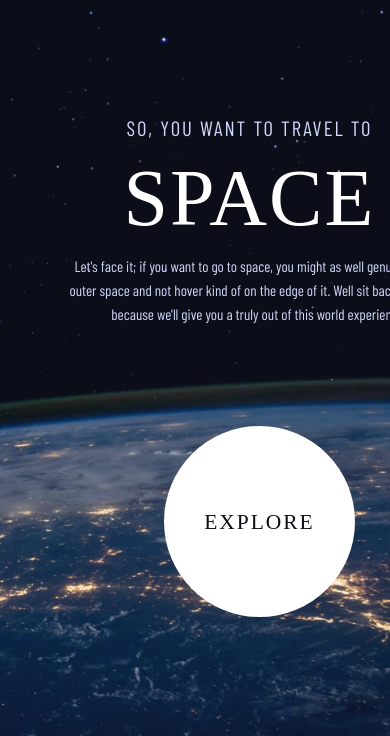
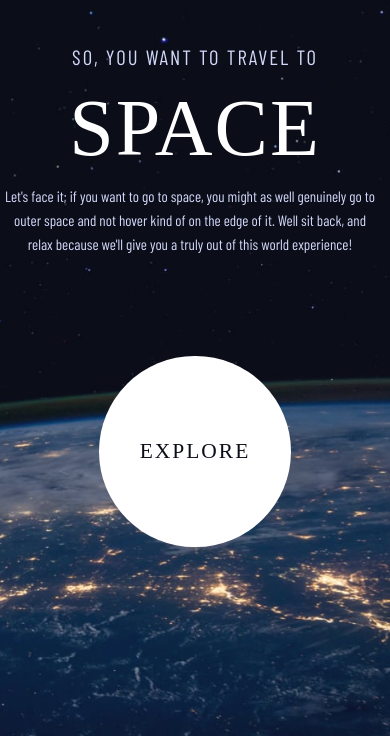
Before and after one commit to dusanlukic404/space-tourism, a website: page src/index.html in a window 390 px wide. Shown: the part 108-844 px from the top of the page. Drawn offline with nearby package versions, Linux system fonts and the light colour scheme; files that its build step writes are made by us from their sources; a web font is replaced by a local one.

Commit message:
tablet completed, issues removed

```diff
--- a/src/sass/base/_typography.scss
+++ b/src/sass/base/_typography.scss
@@ -131,7 +131,7 @@ a {
 
   @include breakpoint("tablet") {
     text-align: center;
-    max-width: rem(400);
+    // max-width: rem(400);
   }
 }
 
@@ -140,13 +140,16 @@ a {
     max-width: rem(410);
     margin-inline: auto;
   }
+
+  // @include breakpoint("mobile") {
+  //   max-width: 100%
+  //  ne radi!!!!!!!!! }
 }
 
 .technology-info {
   max-width: rem(351);
 
   @include breakpoint("tablet") {
-    text-align: center;
     max-width: rem(392);
     margin-top: rem(16);
   }
--- a/src/sass/components/_links.scss
+++ b/src/sass/components/_links.scss
@@ -58,11 +58,6 @@
   align-items: center;
   gap: rem(24);
 
-  @include breakpoint("tablet") {
-    justify-content: center;
-    margin-top: clamp(rem(30), 4vw + 0.3rem, rem(40));
-  }
-
   .crew-link {
     display: inline-block;
     width: 15px;
@@ -80,6 +75,11 @@
     &.crew-link--active {
       background-color: $clr-white;
     }
+  }
+
+  @include breakpoint("tablet") {
+    justify-content: center;
+    margin-top: clamp(rem(30), 4vw + 0.3rem, rem(40));
   }
 }
 
--- a/src/sass/layout/_sections.scss
+++ b/src/sass/layout/_sections.scss
@@ -13,14 +13,6 @@ body {
   background-repeat: no-repeat;
   background-size: cover;
   background-position: center;
-
-  display: grid;
-  grid-template-rows: min-content 1fr;
-
-  main:not(.technology main) {
-    display: grid;
-    place-items: center;
-  }
 }
 
 .container {
--- a/src/sass/pages/_crew.scss
+++ b/src/sass/pages/_crew.scss
@@ -3,10 +3,18 @@
 body[class="crew"] {
   background-image: url("../../assets/crew/background-crew-desktop.jpg");
 
+  display: grid;
+  grid-template-rows: min-content 1fr;
+  align-items: flex-end;
+
+  @include breakpoint("tablet") {
+    display: block;
+  }
+
   .section-text {
-    height: 100%;
     grid-column: 2;
 
+    height: 100%;
     display: flex;
     flex-direction: column;
     justify-content: space-between;
--- a/src/sass/pages/_home.scss
+++ b/src/sass/pages/_home.scss
@@ -3,15 +3,24 @@
 body[class="home"] {
   background-image: url("../../assets/home/background-home-desktop.jpg");
 
+  display: grid;
+  grid-template-rows: min-content 1fr;
+  align-items: center;
+
+  @include breakpoint("tablet") {
+    display: block;
+    background-image: url("../../assets/home/background-home-tablet.jpg");
+  }
+
   .home-section__text {
     grid-column: 2;
+
+    @include breakpoint("tablet") {
+      margin-top: clamp(rem(48), 5vw + 1rem, rem(106));
+    }
   }
 
   .home-section__btn {
     grid-column: 3;
   }
-
-  @include breakpoint("tablet") {
-    background-image: url("../../assets/home/background-home-tablet.jpg");
-  }
 }
```
Also changed, not shown: public/css/style.css.
